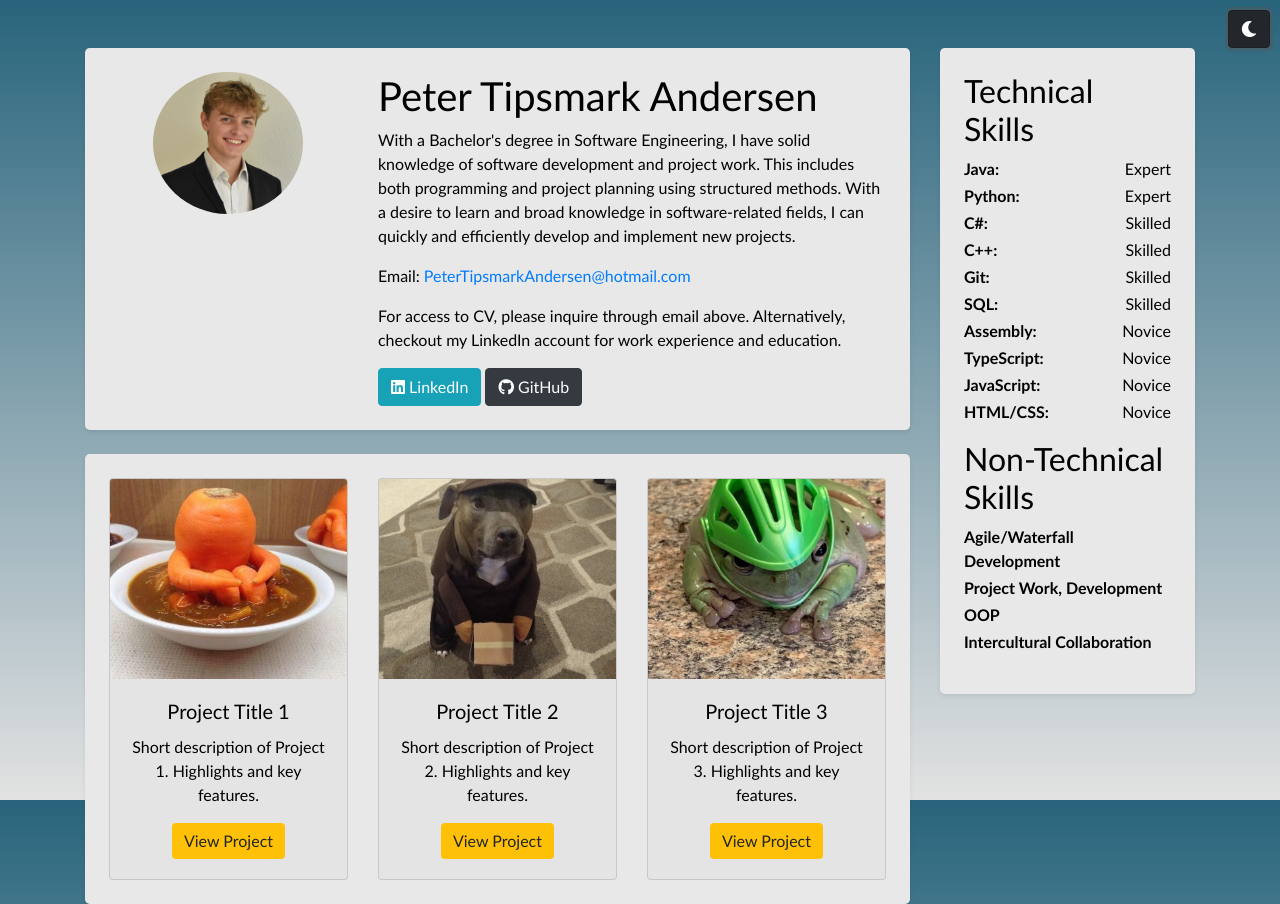
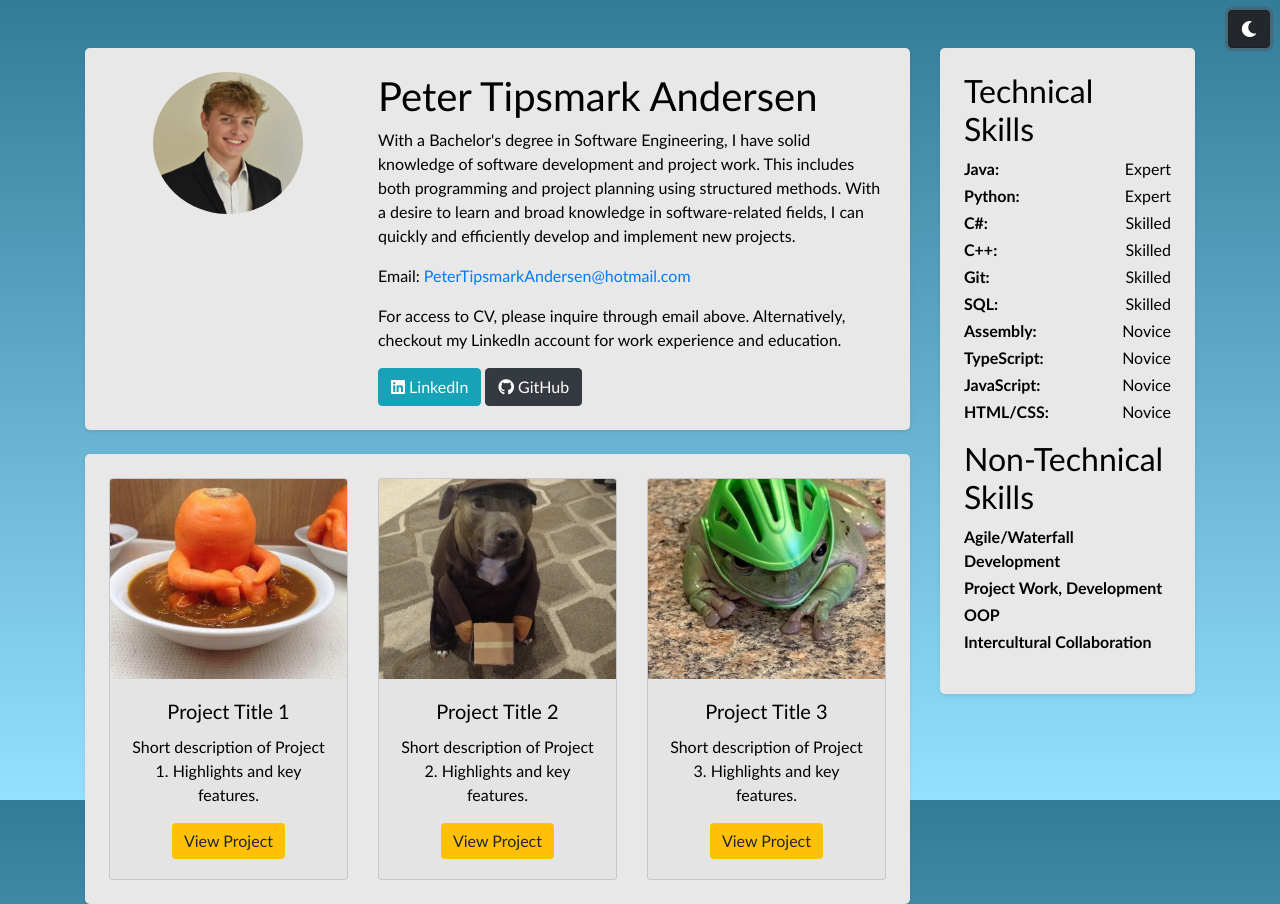
Before and after one commit to PTAndersen/PTAndersen.github.io, a plain HTML site: page index.html in a window 1280 px wide. Both pictures are taken after a click on the button 1249 px from the left and 29 px from the top of the page. Drawn offline with nearby package versions, Linux system fonts and the light colour scheme.

Commit message:
Add small changes to color gradient

```diff
--- a/css/style.css
+++ b/css/style.css
@@ -3,7 +3,7 @@ body {
     margin: 0;
     padding: 0;
     overflow-x: hidden;
-    background-image: linear-gradient(#202020, #2c0004) ;
+    background-image: linear-gradient(#250000, #410005) ;
     background-attachment: fixed;
     color: #ffffff;
 }
@@ -125,7 +125,7 @@ body {
 }
 
 body.light-theme {
-    background-image: linear-gradient(#28647c, #e2e2e2) ;
+    background-image: linear-gradient(#327c99, #94e1ff) ;
     color: #000000;
 }
 
```
